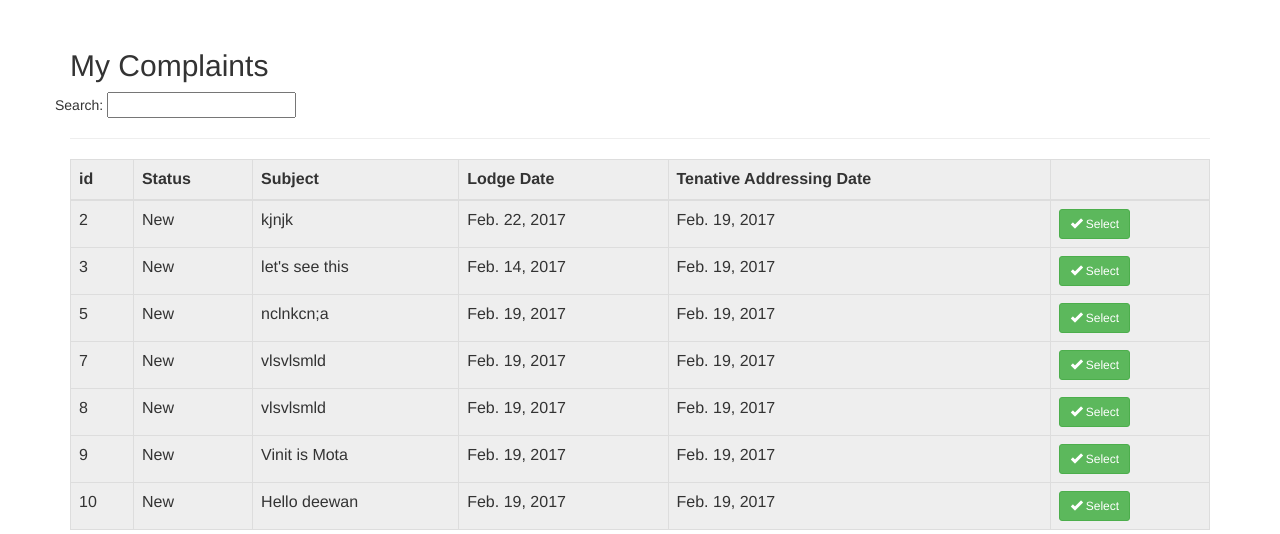
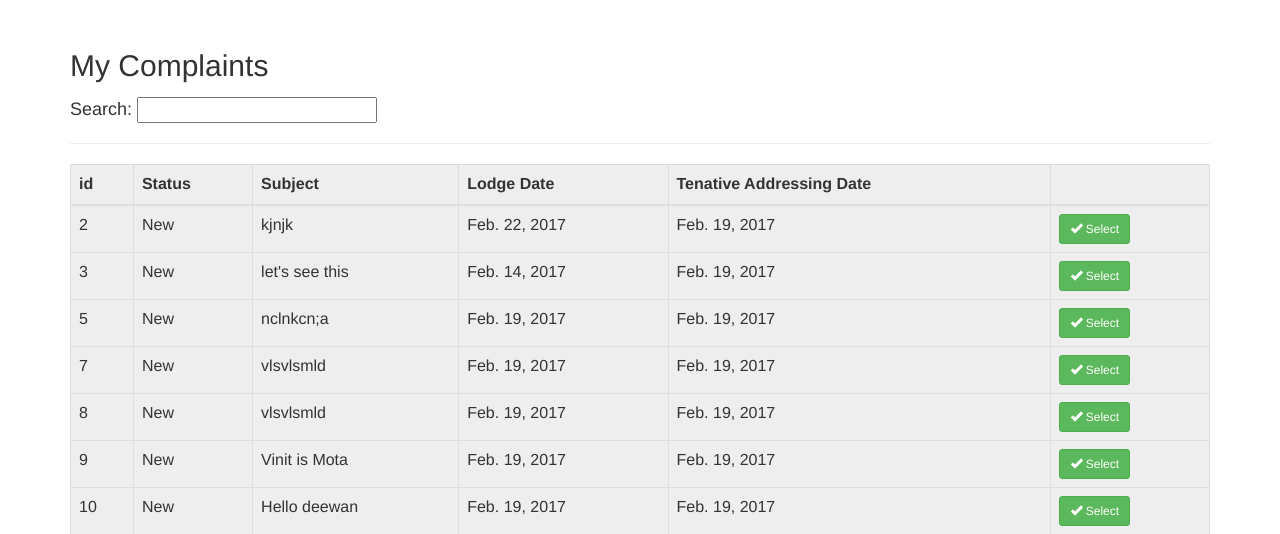
Before and after one commit to vinnusingla/Housekeeping-Management-System, a Django app: page /login/complaints/ in a window 1280 px wide. Shown: the part 51-585 px from the top of the page. Run offline with Django 3.2, Linux system fonts and the light colour scheme; a user stored in the database is signed in; data comes from the database, SQL or seed files in the repository; some libraries are stand-ins or nearby versions.

Commit message:
minor ui change

```diff
--- a/housekeeping/login/templates/login/complaints.html
+++ b/housekeeping/login/templates/login/complaints.html
@@ -6,10 +6,10 @@
 <!-- Navigation -->
     {% include 'login/nav.html' %}
     <div class="container">
-    <div class="card-header voffset8"><h2>My Complaints</h2></div>
-        <div class="row">
-            Search: <input id='search'></input>
-        </div>
+    <div class="card-header voffset8">
+        <h2>My Complaints</h2>
+        <h4 class="voffset3">Search: <input id='search'></input></h4>
+    </div>
     <hr>
         <div class="card-block p-0" style="background-color: #eee">
             <table class="table table-bordered table-sm m-0">
```
